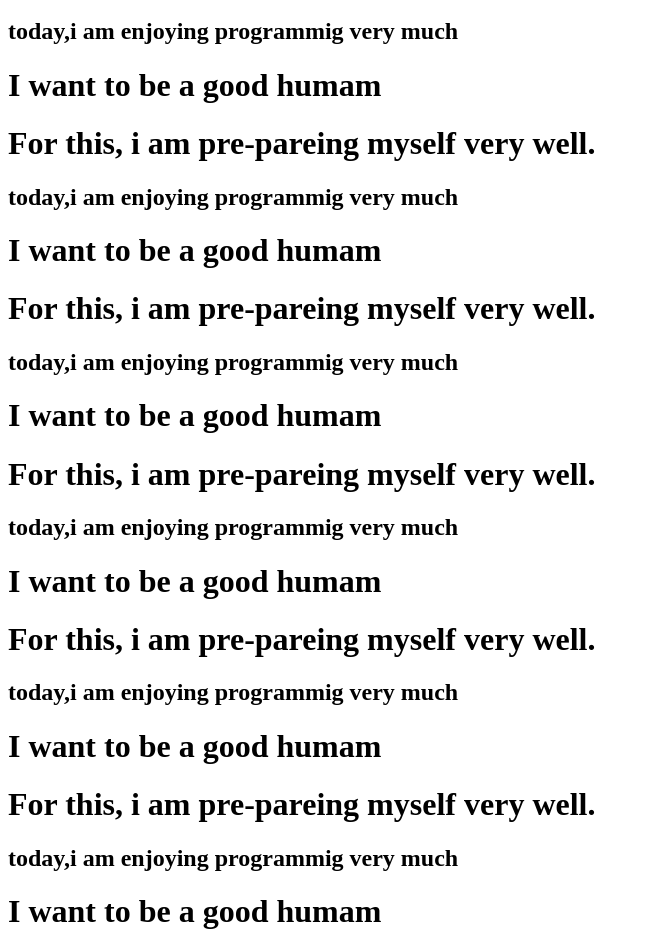
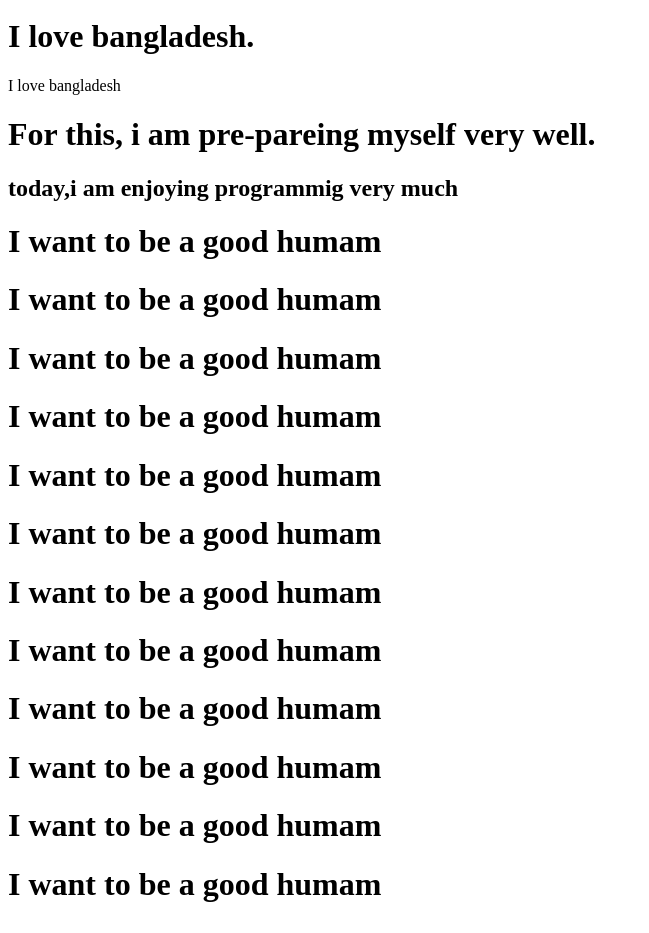
Before and after one commit to shawnahmed99/first-repository, a plain HTML site: page index.html in a window 1280 px wide. Shown: the part 1112-2045 px from the top of the page, without its empty margins (0-649 px from the left). Drawn offline with Linux system fonts and the light colour scheme.

Commit message:
added line

```diff
--- a/index.html
+++ b/index.html
@@ -27,20 +27,7 @@
 <h2>today,i am enjoying programmig very much</h2>
 <h1>I want to be a good humam</h1>
 <h1>For this, i am pre-pareing myself very well.</h1>
-<h2>today,i am enjoying programmig very much</h2>
-<h1>I want to be a good humam</h1>
-<h1>For this, i am pre-pareing myself very well.</h1>
-<h2>today,i am enjoying programmig very much</h2>
-<h1>I want to be a good humam</h1>
-<h1>For this, i am pre-pareing myself very well.</h1>
-<h2>today,i am enjoying programmig very much</h2>
-<h1>I want to be a good humam</h1>
-<h1>For this, i am pre-pareing myself very well.</h1>
-<h2>today,i am enjoying programmig very much</h2>
-<h1>I want to be a good humam</h1>
-<h1>For this, i am pre-pareing myself very well.</h1>
-<h2>today,i am enjoying programmig very much</h2>
-<h1>I want to be a good humam</h1>
+<p><h1>I love bangladesh.</h1>I love bangladesh</p>
 <h1>For this, i am pre-pareing myself very well.</h1>
 <h2>today,i am enjoying programmig very much</h2>
 <h1>I want to be a good humam</
```
